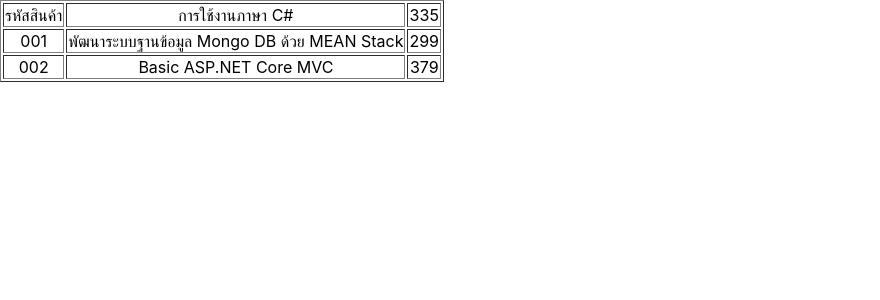
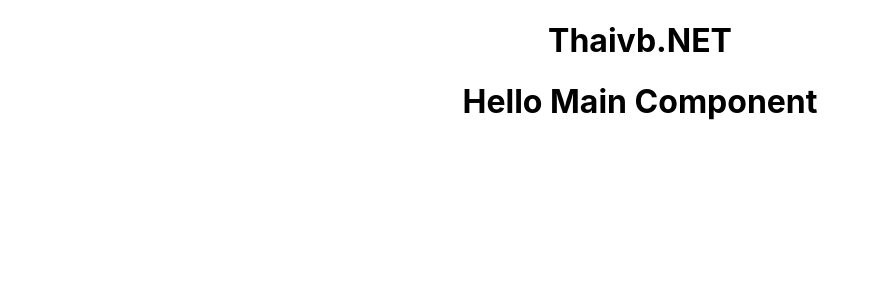
Before and after one commit to supakjack/react-bootstrap-redux, a React (Create React App) app in the folder firstreact/: page / in a window 1280 px wide. Shown: the top 300 px of the page, without its empty margins (0-880 px from the left). Built offline with nearby package versions, Linux system fonts and the light colour scheme.

Commit message:
New Header Component
New Header Component

```diff
--- a/firstreact/src/App.js
+++ b/firstreact/src/App.js
@@ -1,28 +1,12 @@
 import React from 'react';
 import './App.css';
+import Header from './Header';
 
 function App() {
   return (
     <div className="App">
-      <table border="1">
-        <tbody>
-          <tr>
-            <td>รหัสสินค้า</td>
-            <td>การใช้งานภาษา C#</td>
-            <td>335</td>
-          </tr>
-          <tr>
-            <td>001</td>
-            <td>พัฒนาระบบฐานข้อมูล Mongo DB ด้วย MEAN Stack</td>
-            <td>299</td>
-          </tr>
-          <tr>
-            <td>002</td>
-            <td>Basic ASP.NET Core MVC</td>
-            <td>379</td>
-          </tr>
-        </tbody>
-      </table>
+      <Header />
+      <h1>Hello Main Component</h1>
     </div>
   );
 }
--- /dev/null
+++ b/firstreact/src/Header.js
@@ -0,0 +1,11 @@
+import React from 'react'
+
+function Header() {
+    return (
+        <div>
+            <h1>Thaivb.NET</h1>
+        </div>
+    )
+}
+
+export default Header
```
